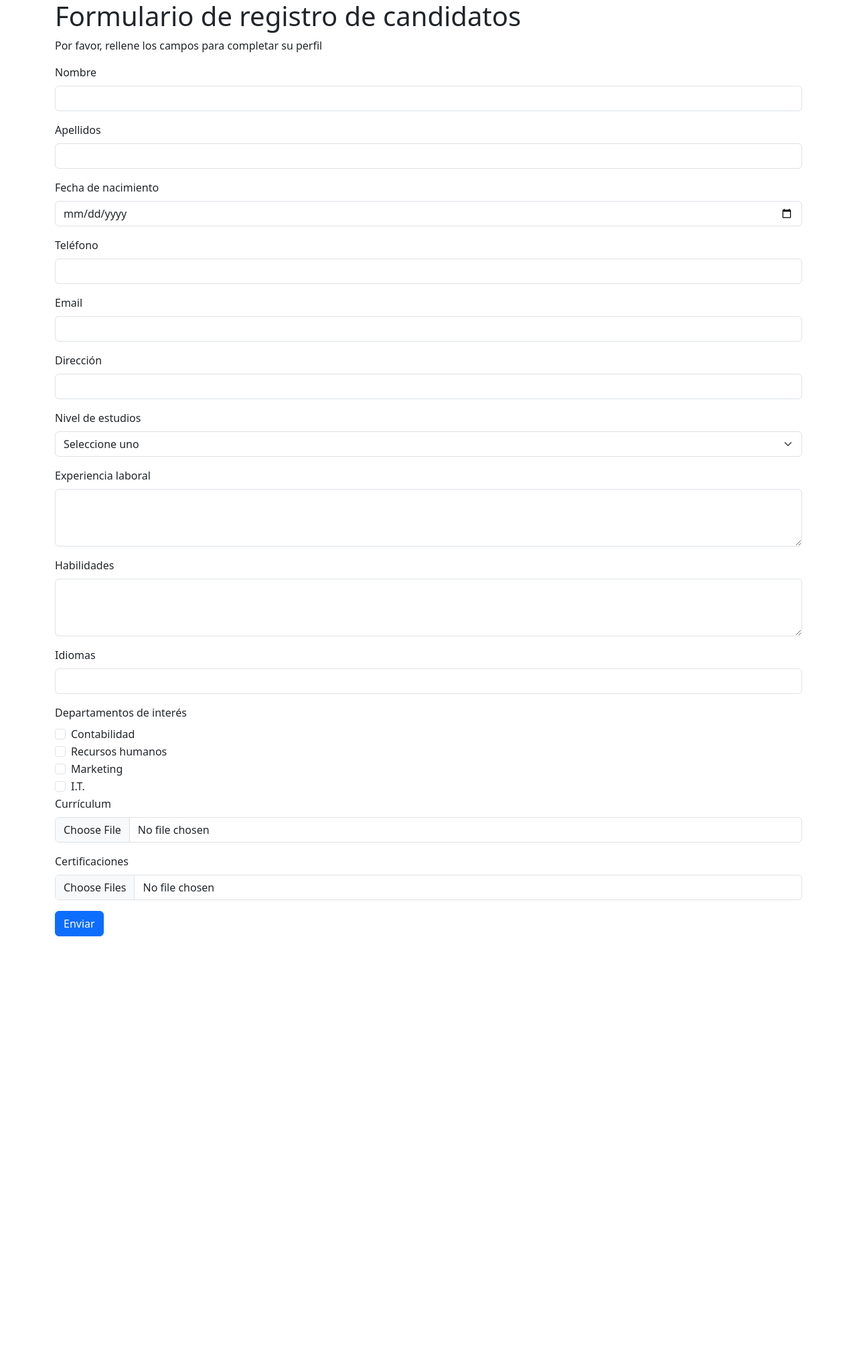
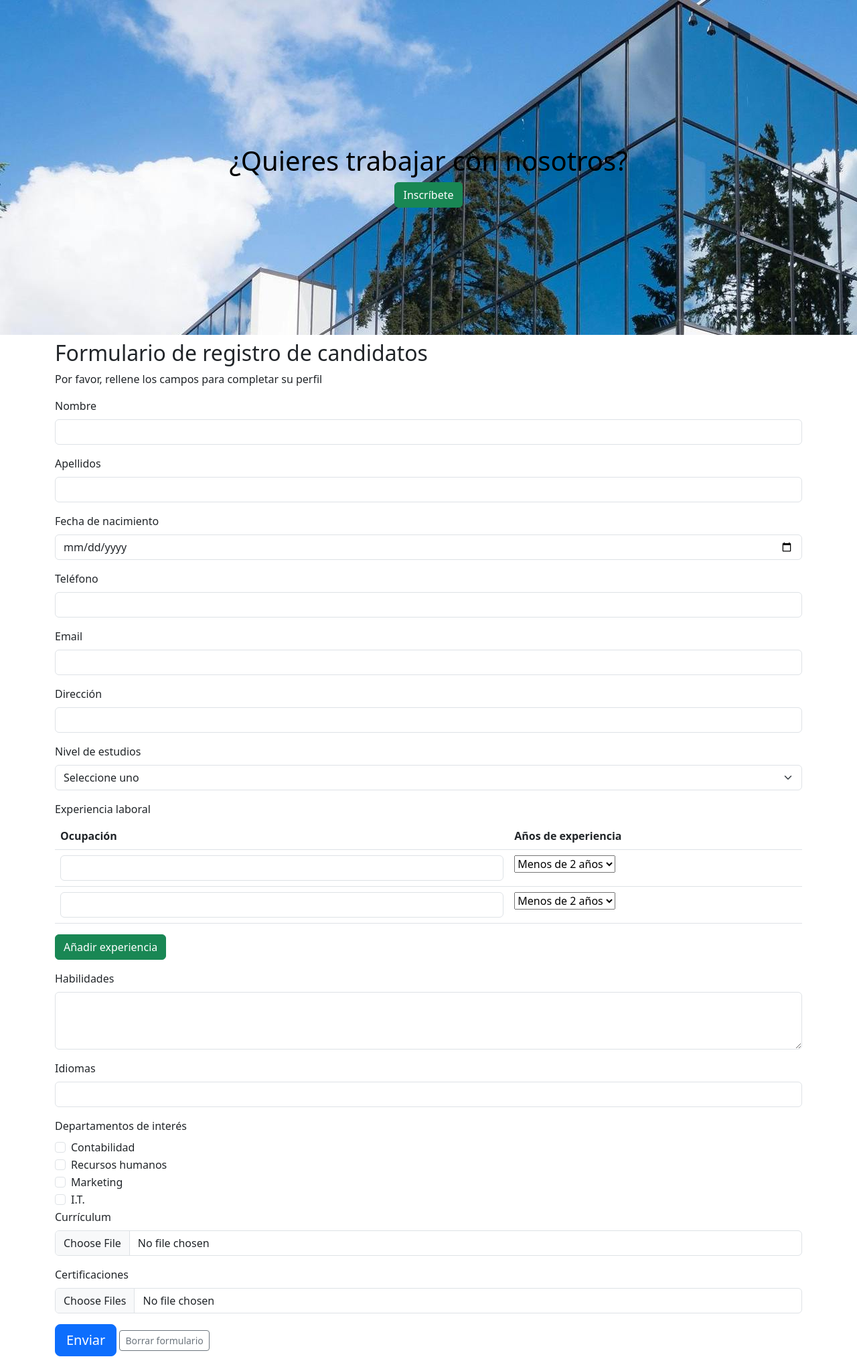
Before and after one commit to jairochapela/curriculums, a Flask app: page / in a window 1280 px wide. Shown: the whole page at 67% size. Before the commit the page ends 1398 px from the top, so only its background shows below. Run offline with Flask 3, Linux system fonts and the light colour scheme.

Commit message:
UX enhancements

```diff
--- a/app.py
+++ b/app.py
@@ -1,5 +1,5 @@
 import uuid
-from flask import Flask, flash, redirect, render_template, request
+from flask import Flask, flash, redirect, render_template, request, send_from_directory
 from pathlib import Path
 from werkzeug.utils import secure_filename
 import os
@@ -8,6 +8,11 @@ from models import Candidato
 app = Flask(__name__)
 app.config['UPLOAD_FOLDER'] = 'uploads'
 app.secret_key =  'super secret key'
+
+# Static folder
+@app.route('/uploads/<path:filename>')
+def download_file(filename):
+    return send_from_directory(app.config['UPLOAD_FOLDER'], filename)
 
 
 @app.route('/', methods=['GET', 'POST'])
--- a/templates/index.html
+++ b/templates/index.html
@@ -5,12 +5,33 @@
     <meta name="viewport" content="width=device-width, initial-scale=1.0">
     <title>Document</title>
     <link rel="stylesheet" href="https://cdn.jsdelivr.net/npm/bootstrap@5.3.0/dist/css/bootstrap.min.css">
+    <style>
+        header {
+            background-color: #f8f9fa;
+            background-image: url({{ url_for('static', filename='img/header.jpg') }});
+            padding: 1rem;
+            text-align: center;
+            min-height: 500px;
+        }
+        header .hdr {
+            color: black;
+            top: 200px;
+            position: relative;
+        }
+    </style>
 </head>
 <body>
 
-    <div class="container mb-3">
+    <header>
+        <div class="hdr">
+            <h1>¿Quieres trabajar con nosotros?</h1>
+            <a href="#formulario" class="btn btn-success">Inscríbete</a>
+        </div>
+    </header>
 
-        <h1>Formulario de registro de candidatos</h1>
+    <div id="formulario" class="container mb-3 mt-2">
+
+        <h2>Formulario de registro de candidatos</h2>
         <p>Por favor, rellene los campos para completar su perfil</p>
 
         {% with messages = get_flashed_messages() %}
@@ -60,9 +81,49 @@
                     <option value="6">Doctorado</option>
                 </select>
             </div>
+            <!-- <div class="mb-3">
+                <label for="experience" class="form-label">Experiencia laboral</label>
+                <textarea class="form-control" id="experience" name="experience" rows="3"></textarea>
+            </div> -->
             <div class="mb-3">
                 <label for="experience" class="form-label">Experiencia laboral</label>
-                <textarea class="form-control" id="experience" name="experience" rows="3"></textarea>
+                <table class="table">
+                    <thead>
+                        <tr>
+                           <th>Ocupación</th>
+                            <th>Años de experiencia</th>
+                        </tr>
+                    </thead>
+                    <tbody>
+                        <tr>
+                            <td>
+                                <input type="text" class="form-control" id="occupation1" name="occupation1" required>
+                            </td>
+                            <td>
+                                <select name="experience1" id="experience1">
+                                    <option value="0">Menos de 2 años</option>
+                                    <option value="1">Entre 2 y 5 años</option>
+                                    <option value="2">Entre 5 y 10 años</option>
+                                    <option value="3">Más de 10 años</option>
+                                </select>
+                            </td>
+                        </tr>
+                        <tr>
+                            <td>
+                                <input type="text" class="form-control" id="occupation1" name="occupation1" required>
+                            </td>
+                            <td>
+                                <select name="experience1" id="experience1">
+                                    <option value="0">Menos de 2 años</option>
+                                    <option value="1">Entre 2 y 5 años</option>
+                                    <option value="2">Entre 5 y 10 años</option>
+                                    <option value="3">Más de 10 años</option>
+                                </select>
+                            </td>
+                        </tr>
+                    </tbody>
+                </table>
+                <button class="btn btn-success">Añadir experiencia</button>
             </div>
             <div class="mb-3">
                 <label for="skills" class="form-label">Habilidades</label>
@@ -111,7 +172,8 @@
                 <input type="file" class="form-control" id="certifications" name="certifications" multiple>
             </div>
 
-            <button type="submit" class="btn btn-primary">Enviar</button>
+            <button type="submit" class="btn btn-primary btn-lg">Enviar</button>
+            <button type="reset" class="btn btn-outline-secondary btn-sm">Borrar formulario</button>
 
         </div>
     </div>
```
Also changed, not shown: static/img/header.jpg (added), 1 other file.
